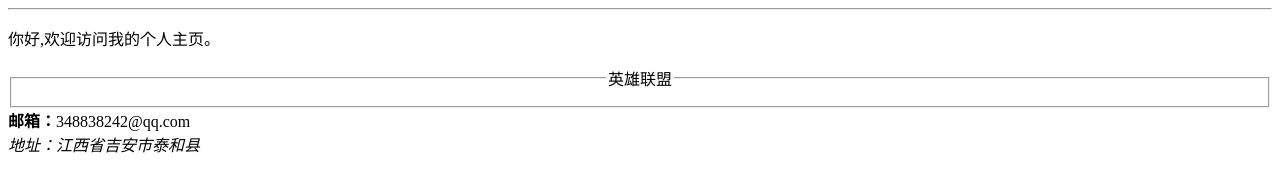
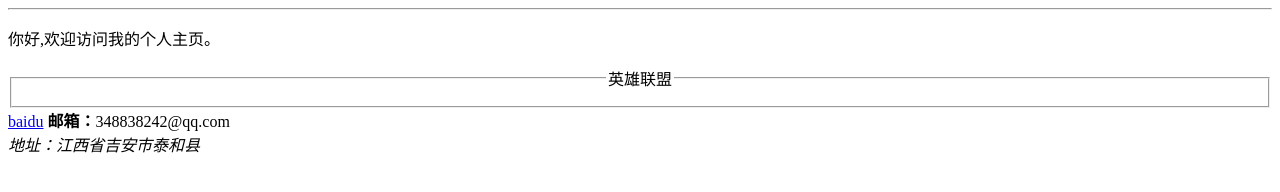
Before and after one commit to taoxintai/taoxintai.github.io, a plain HTML site: page index.html in a window 1280 px wide. Drawn offline with Linux system fonts and the light colour scheme.

Commit message:
Update index.html

```diff
--- a/index.html
+++ b/index.html
@@ -7,6 +7,7 @@
   <fieldset>
     <legend align='center'>英雄联盟</legend>
   </fieldset>
+  <a href="https://www.baidu.com">baidu</a>
   <b>邮箱：</b><a herf='mailto:348838242@qq.com?subject=what%20is%20waong%20with%20you'>348838242@qq.com</a>
   <address>
     地址：江西省吉安市泰和县
```
